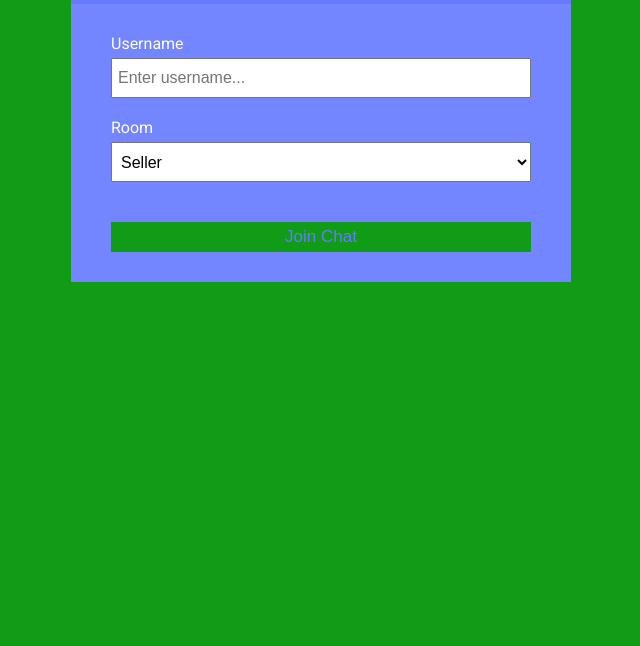
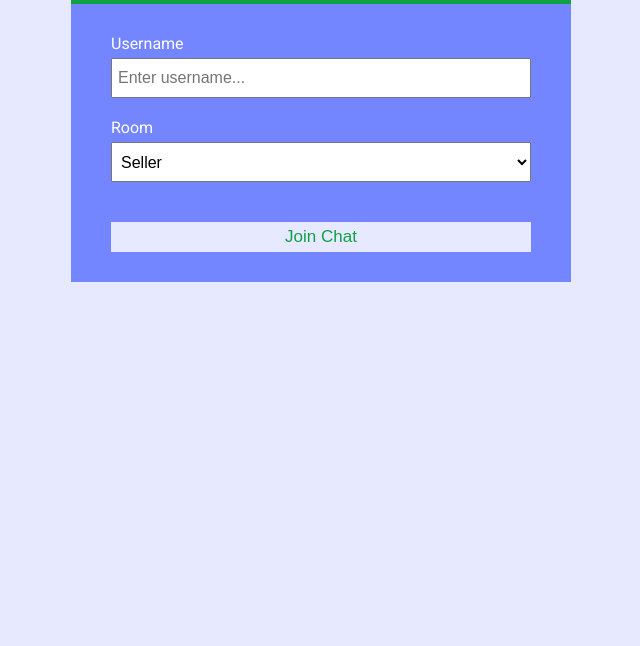
Before and after one commit to adeyemijohn/naijatraders-chatcord, a website: page public/index.html in a window 1280 px wide. Shown: the part 154-800 px from the top of the page, without its empty margins (319-959 px from the left). Drawn offline with Linux system fonts and the light colour scheme.

Commit message:
update style.css
Adding color

```diff
--- a/public/css/style.css
+++ b/public/css/style.css
@@ -1,9 +1,9 @@
 @import url('https://fonts.googleapis.com/css?family=Roboto&display=swap');
 
 :root {
-	--dark-color-a: #667aff;
+	--dark-color-a: #10a145;
 	--dark-color-b: #7386ff;
-	--light-color: #119c18;
+	--light-color: #e6e9ff;
 	--success-color: #5cb85c;
 	--error-color: #d9534f;
 }
```
